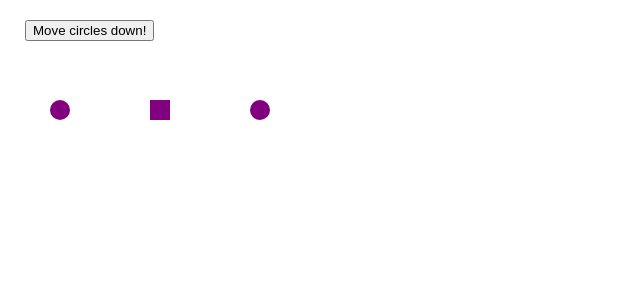
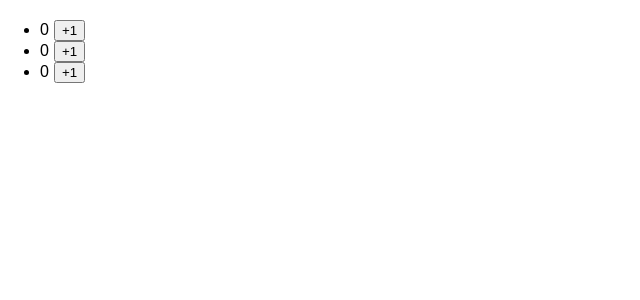
Before and after one commit to Pironeer-1/LeeJihyeon, a React (Create React App) app in the folder React_Master_04_07/: page / in a window 1280 px wide. Shown: the top 300 px of the page, without its empty margins (0-640 px from the left). Built offline with nearby package versions, Linux system fonts and the light colour scheme.

Commit message:
[Update]React_Master_04_07_05

```diff
--- a/React_Master_04_07/src/App.js
+++ b/React_Master_04_07/src/App.js
@@ -65,56 +65,95 @@
 //     );
 // }
 
+// import {useState} from 'react';
+//
+// let initialShapes = [
+//     {id: 0, type: 'circle', x: 50, y: 100},
+//     {id: 1, type: 'square', x: 150, y: 100},
+//     {id: 2, type: 'circle', x: 250, y: 100},
+// ];
+//
+// export default function ShapeEditor() {
+//     const [shapes, setShapes] = useState(
+//         initialShapes
+//     );
+//
+//     function handleClick() {
+//         const nextShapes = shapes.map(shape => {
+//             if (shape.type === 'square') {
+//                 // No change
+//                 return shape;
+//             } else {
+//                 // Return a new circle 50px below
+//                 return {
+//                     ...shape,
+//                     y: shape.y + 50,
+//                 };
+//             }
+//         });
+//         // Re-render with the new array
+//         setShapes(nextShapes);
+//     }
+//
+//     return (
+//         <>
+//             <button onClick={handleClick}>
+//                 Move circles down!
+//             </button>
+//             {shapes.map(shape => (
+//                 <div
+//                     key={shape.id}
+//                     style={{
+//                         background: 'purple',
+//                         position: 'absolute',
+//                         left: shape.x,
+//                         top: shape.y,
+//                         borderRadius:
+//                             shape.type === 'circle'
+//                                 ? '50%' : '',
+//                         width: 20,
+//                         height: 20,
+//                     }}/>
+//             ))}
+//         </>
+//     );
+// }
+
 import {useState} from 'react';
 
-let initialShapes = [
-    {id: 0, type: 'circle', x: 50, y: 100},
-    {id: 1, type: 'square', x: 150, y: 100},
-    {id: 2, type: 'circle', x: 250, y: 100},
+let initialCounters = [
+    0, 0, 0
 ];
 
-export default function ShapeEditor() {
-    const [shapes, setShapes] = useState(
-        initialShapes
+export default function CounterList() {
+    const [counters, setCounters] = useState(
+        initialCounters
     );
 
-    function handleClick() {
-        const nextShapes = shapes.map(shape => {
-            if (shape.type === 'square') {
-                // No change
-                return shape;
+    function handleIncrementClick(index) {
+        const nextCounters = counters.map((c, i) => {
+            if (i === index) {
+                // Increment the clicked counter
+                return c + 1;
             } else {
-                // Return a new circle 50px below
-                return {
-                    ...shape,
-                    y: shape.y + 50,
-                };
+                // The rest haven't changed
+                return c;
             }
         });
-        // Re-render with the new array
-        setShapes(nextShapes);
+        setCounters(nextCounters);
     }
 
     return (
-        <>
-            <button onClick={handleClick}>
-                Move circles down!
-            </button>
-            {shapes.map(shape => (
-                <div
-                    key={shape.id}
-                    style={{
-                        background: 'purple',
-                        position: 'absolute',
-                        left: shape.x,
-                        top: shape.y,
-                        borderRadius:
-                            shape.type === 'circle'
-                                ? '50%' : '',
-                        width: 20,
-                        height: 20,
-                    }}/>
+        <ul>
+            {counters.map((counter, i) => (
+                <li key={i}>
+                    {counter}
+                    <button onClick={() => {
+                        handleIncrementClick(i);
+                    }}>+1
+                    </button>
+                </li>
             ))}
-        </>
+        </ul>
     );
 }
```
